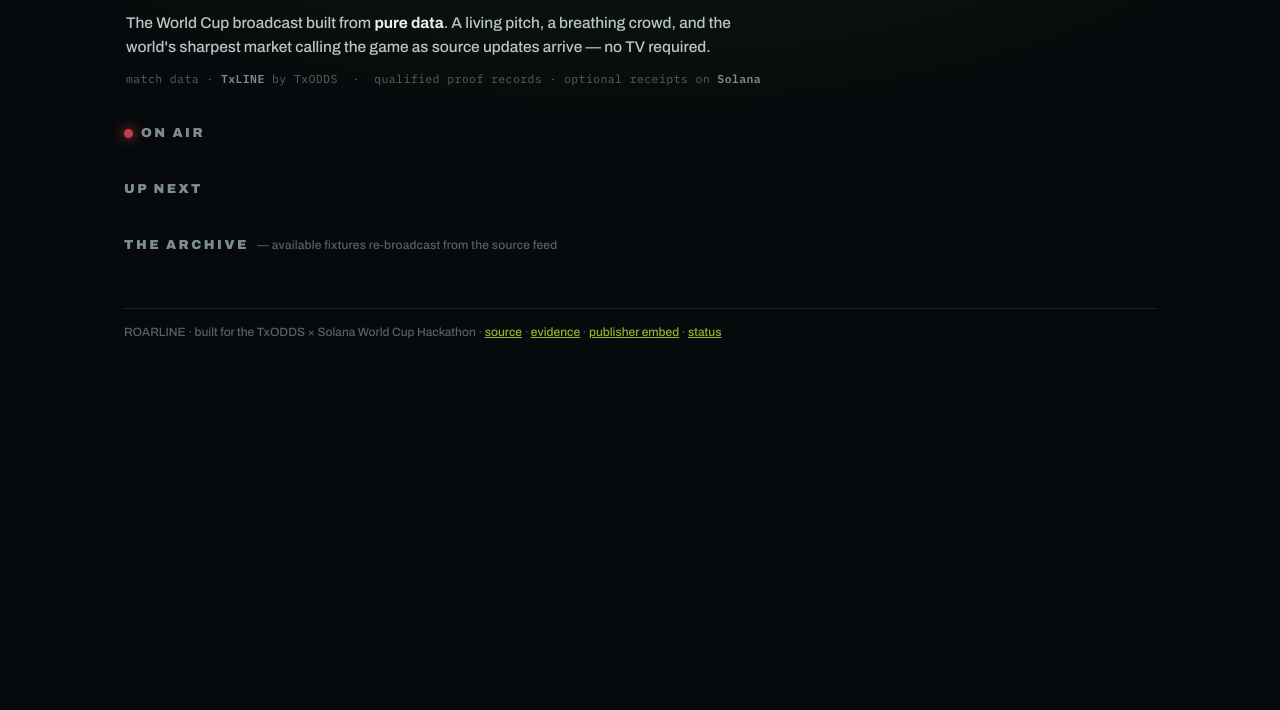
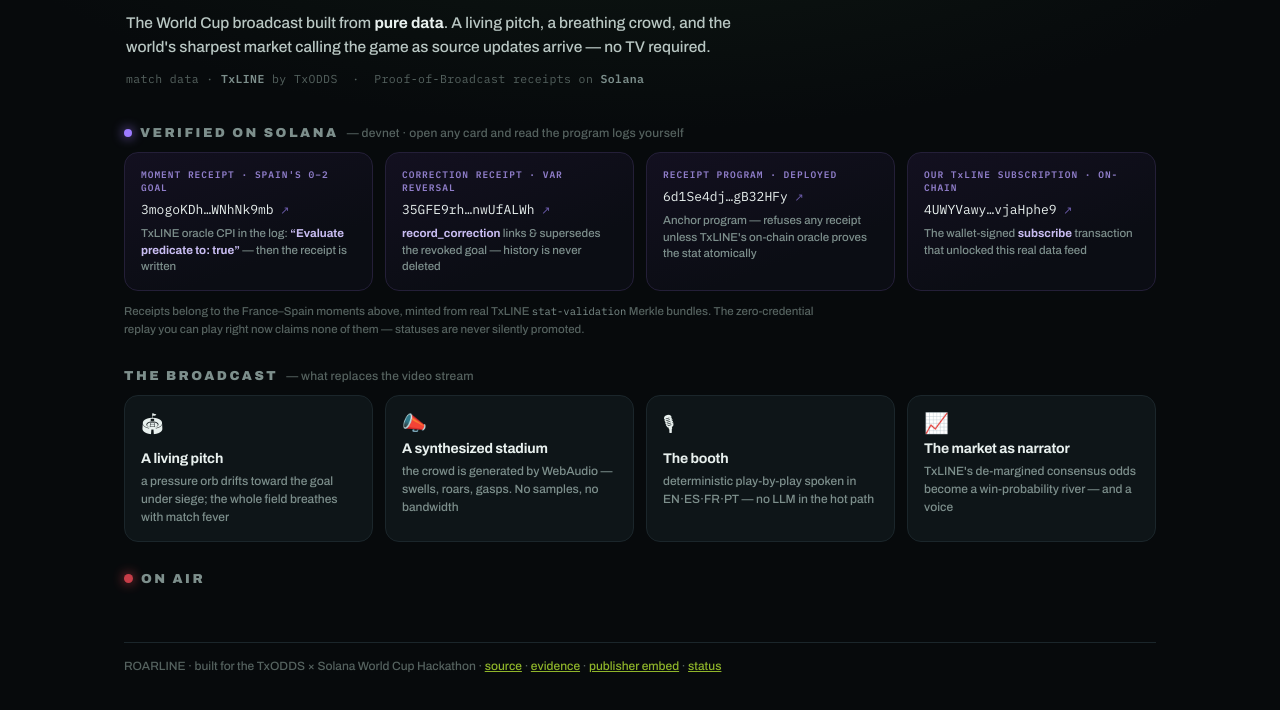
Before and after one commit to iamdflame/ler1, a website: page web/index.html in a window 1280 px wide. Shown: the part 90-800 px from the top of the page. Drawn offline with Linux system fonts and the light colour scheme; no server answers.

Commit message:
Lobby restructure: on-chain proof strip (4 receipt/program/subscription cards), broadcast feature row, hide empty sections

```diff
--- a/web/css/style.css
+++ b/web/css/style.css
@@ -97,6 +97,34 @@
 .h-sub { font-weight: 500; letter-spacing: 0.2px; text-transform: none; color: var(--dim); font-size: 12px; }
 .on-air-dot { width: 9px; height: 9px; border-radius: 50%; background: var(--hot); box-shadow: 0 0 12px var(--hot); animation: pulse 1.6s infinite; }
 @keyframes pulse { 50% { opacity: 0.45; } }
+
+/* ── on-chain proof strip ──────────────────────────────────────────────── */
+.chain-dot { width: 8px; height: 8px; border-radius: 50%; background: #9d7bff; box-shadow: 0 0 12px #9d7bff; }
+.proof-grid { display: grid; grid-template-columns: repeat(auto-fit, minmax(230px, 1fr)); gap: 12px; }
+.proof-card {
+  display: flex; flex-direction: column; gap: 7px; padding: 15px 16px;
+  border: 1px solid #241f38; border-radius: var(--radius); text-decoration: none;
+  background: linear-gradient(160deg, #131020, #0b0d14 70%);
+  transition: transform .15s, border-color .15s;
+}
+.proof-card:hover { transform: translateY(-2px); border-color: #9d7bff; }
+.proof-card .pc-k { font-family: var(--font-m); font-size: 9.5px; font-weight: 600; letter-spacing: 1px; color: #8f7dc9; }
+.proof-card .pc-v { font-family: var(--font-m); font-size: 13px; color: var(--text); }
+.proof-card .pc-v::after { content: " ↗"; color: #6a5aa8; font-size: 11px; }
+.proof-card .pc-d { color: var(--mut); font-size: 11.5px; line-height: 1.45; }
+.proof-card .pc-d b { color: #c9bdf2; font-weight: 600; }
+.proof-note { margin-top: 12px; color: var(--dim); font-size: 11.5px; line-height: 1.55; max-width: 720px; }
+.proof-note code { font-family: var(--font-m); font-size: 10.5px; color: var(--mut); }
+
+/* ── broadcast feature row ─────────────────────────────────────────────── */
+.feature-grid { display: grid; grid-template-columns: repeat(auto-fit, minmax(215px, 1fr)); gap: 12px; }
+.feature {
+  display: flex; flex-direction: column; gap: 6px; padding: 15px 16px;
+  border: 1px solid var(--line); border-radius: var(--radius); background: var(--panel);
+}
+.feature .f-ico { font-size: 20px; }
+.feature b { font-size: 14px; letter-spacing: -0.2px; }
+.feature span:last-child { color: var(--mut); font-size: 12px; line-height: 1.5; }
 
 .match-grid { display: grid; grid-template-columns: repeat(auto-fill, minmax(280px, 1fr)); gap: 12px; }
 .match-card {
--- a/web/index.html
+++ b/web/index.html
@@ -6,7 +6,9 @@
 <title>ROARLINE — the match, felt</title>
 <meta name="description" content="The World Cup broadcast built from pure data. Live pitch, living crowd, the global market as narrator — powered by TxLINE on Solana.">
 <meta property="og:title" content="ROARLINE — the match, felt">
-<meta property="og:description" content="Can't watch the match? Feel it through an authentic broadcast built from pure TxLINE data.">
+<meta property="og:description" content="Can't watch the match? Feel it through an authentic broadcast built from pure TxLINE data — with goals receipted on Solana.">
+<meta property="og:image" content="/og.png">
+<meta name="twitter:card" content="summary_large_image">
 <meta name="theme-color" content="#070A0C">
 <link rel="icon" href="/favicon.svg" type="image/svg+xml">
 <link rel="manifest" href="/manifest.webmanifest">
@@ -24,7 +26,7 @@
     <div class="tagline">the match, <em>felt</em></div>
     <p class="pitchline">The World Cup broadcast built from <b>pure data</b>. A living pitch, a breathing crowd,
     and the world's sharpest market calling the game as source updates arrive — no TV required.</p>
-    <div class="poweredby">match data · <b>TxLINE</b> by TxODDS &nbsp;·&nbsp; qualified proof records · optional receipts on <b>Solana</b></div>
+    <div class="poweredby">match data · <b>TxLINE</b> by TxODDS &nbsp;·&nbsp; Proof-of-Broadcast receipts on <b>Solana</b></div>
   </header>
 
   <div id="mode-banner" class="mode-banner" hidden>
@@ -41,10 +43,52 @@
     <div class="evidence-row">
       <span><b>56</b> source events</span>
       <span><b>8</b> real 1X2 movements</span>
-      <span><b>3</b> archived proof-log records</span>
+      <span><b>4</b> on-chain MomentReceipts</span>
       <span><b>0</b> video bytes</span>
     </div>
     <div id="hero-hash" class="hero-hash"></div>
+  </section>
+
+  <section class="lobby-section">
+    <h2><span class="chain-dot"></span> VERIFIED ON SOLANA <span class="h-sub">— devnet · open any card and read the program logs yourself</span></h2>
+    <div class="proof-grid">
+      <a class="proof-card" target="_blank" rel="noopener"
+         href="https://explorer.solana.com/tx/3mogoKDhXKUrK7tCTZhcDHSau71SLo55SDX4KonpX5zHarKCPqmRhpgJzAKG2WRnKBGA6EVxptvFZiTFWNhNk9mb?cluster=devnet">
+        <span class="pc-k">MOMENT RECEIPT · SPAIN'S 0–2 GOAL</span>
+        <span class="pc-v">3mogoKDh…WNhNk9mb</span>
+        <span class="pc-d">TxLINE oracle CPI in the log: <b>“Evaluate predicate to: true”</b> — then the receipt is written</span>
+      </a>
+      <a class="proof-card" target="_blank" rel="noopener"
+         href="https://explorer.solana.com/tx/35GFE9rhKV5xe512KxPKqX9hb6BkbmnHzGMsseVnNH7qTgEota1zSX6AiVuUNRQ8ccXHJbhZ2MxrJFGVnwUfALWh?cluster=devnet">
+        <span class="pc-k">CORRECTION RECEIPT · VAR REVERSAL</span>
+        <span class="pc-v">35GFE9rh…nwUfALWh</span>
+        <span class="pc-d"><b>record_correction</b> links &amp; supersedes the revoked goal — history is never deleted</span>
+      </a>
+      <a class="proof-card" target="_blank" rel="noopener"
+         href="https://explorer.solana.com/address/6d1Se4dj5yw11sDeT2Uss7iNVxuecHRMazZ1wgB32HFy?cluster=devnet">
+        <span class="pc-k">RECEIPT PROGRAM · DEPLOYED</span>
+        <span class="pc-v">6d1Se4dj…gB32HFy</span>
+        <span class="pc-d">Anchor program — refuses any receipt unless TxLINE's on-chain oracle proves the stat atomically</span>
+      </a>
+      <a class="proof-card" target="_blank" rel="noopener"
+         href="https://explorer.solana.com/tx/4UWYVawyj3eakTTRyWwsp6gWWmJVe9aSQyzG2ZZvbKBwQq3Q482dvWhMbaecngkUUjQcCVZx4YP2oPo1vjaHphe9?cluster=devnet">
+        <span class="pc-k">OUR TxLINE SUBSCRIPTION · ON-CHAIN</span>
+        <span class="pc-v">4UWYVawy…vjaHphe9</span>
+        <span class="pc-d">The wallet-signed <b>subscribe</b> transaction that unlocked this real data feed</span>
+      </a>
+    </div>
+    <p class="proof-note">Receipts belong to the France–Spain moments above, minted from real TxLINE <code>stat-validation</code> Merkle bundles.
+      The zero-credential replay you can play right now claims none of them — statuses are never silently promoted.</p>
+  </section>
+
+  <section class="lobby-section">
+    <h2>THE BROADCAST <span class="h-sub">— what replaces the video stream</span></h2>
+    <div class="feature-grid">
+      <div class="feature"><span class="f-ico">🏟</span><b>A living pitch</b><span>a pressure orb drifts toward the goal under siege; the whole field breathes with match fever</span></div>
+      <div class="feature"><span class="f-ico">📣</span><b>A synthesized stadium</b><span>the crowd is generated by WebAudio — swells, roars, gasps. No samples, no bandwidth</span></div>
+      <div class="feature"><span class="f-ico">🎙</span><b>The booth</b><span>deterministic play-by-play spoken in EN·ES·FR·PT — no LLM in the hot path</span></div>
+      <div class="feature"><span class="f-ico">📈</span><b>The market as narrator</b><span>TxLINE's de-margined consensus odds become a win-probability river — and a voice</span></div>
+    </div>
   </section>
 
   <section id="live-section" class="lobby-section">
@@ -53,12 +97,12 @@
     <div id="live-empty" class="empty-note" hidden>Nothing on air right now — the archive below replays any match, exactly as it streamed.</div>
   </section>
 
-  <section class="lobby-section">
+  <section id="upcoming-section" class="lobby-section" hidden>
     <h2>UP NEXT</h2>
     <div id="upcoming-list" class="match-grid"></div>
   </section>
 
-  <section class="lobby-section">
+  <section id="archive-section" class="lobby-section" hidden>
     <h2>THE ARCHIVE <span class="h-sub">— available fixtures re-broadcast from the source feed</span></h2>
     <div id="archive-list" class="match-grid"></div>
   </section>
```
